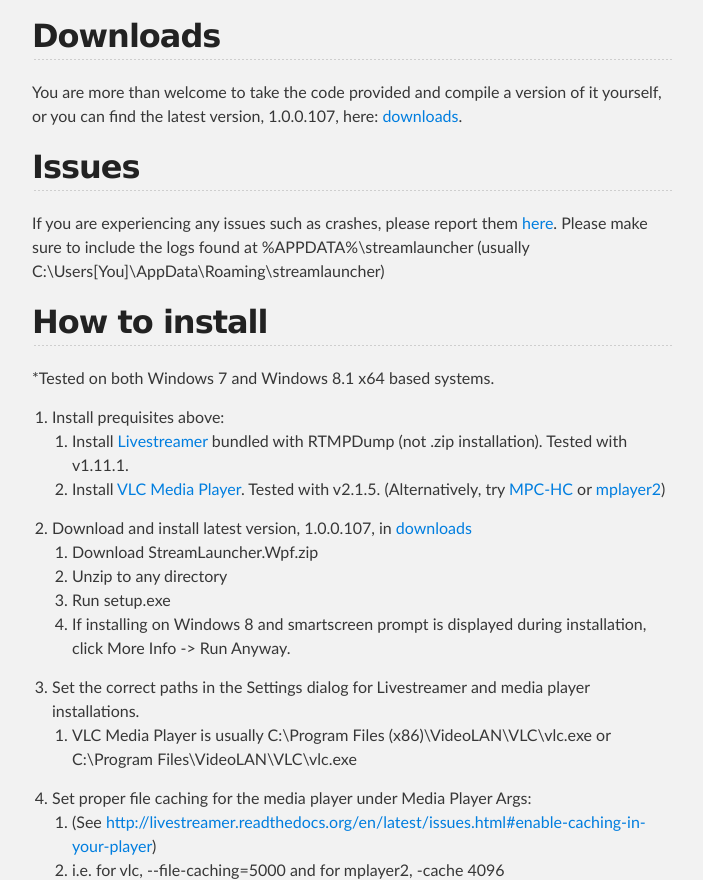
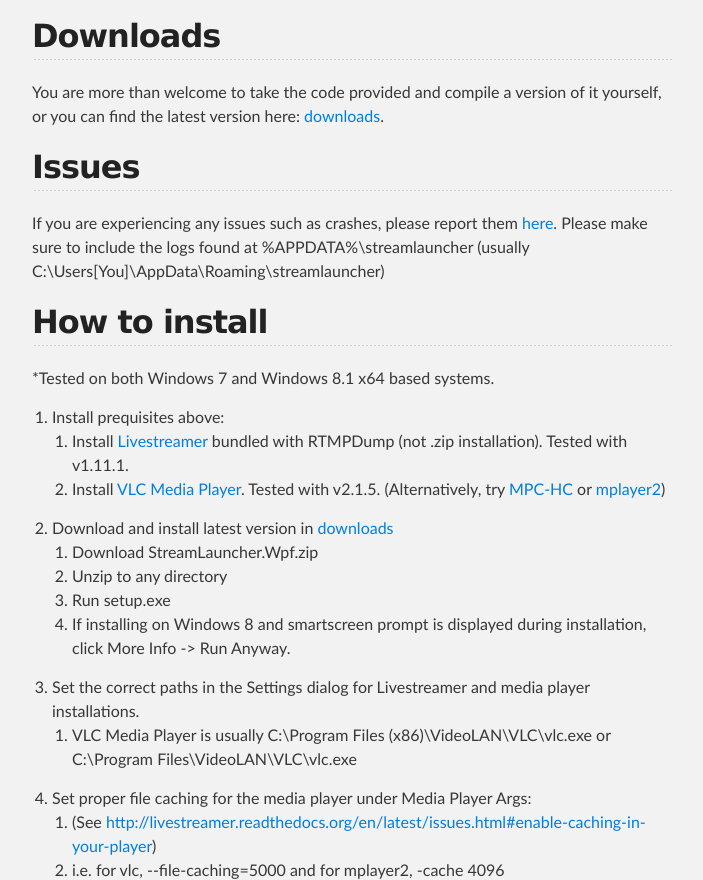
Before and after one commit to lukehutton/streamlauncher, a plain HTML site: page index.html in a window 1280 px wide. Shown: the part 1914-2794 px from the top of the page, without its empty margins (288-991 px from the left). Drawn offline with Linux system fonts and the light colour scheme.

Commit message:
Update index to remove version info

```diff
--- a/index.html
+++ b/index.html
@@ -93,7 +93,7 @@
 <h2>
 <a id="downloads" class="anchor" href="#downloads" aria-hidden="true"><span class="octicon octicon-link"></span></a>Downloads</h2>
 
-<p>You are more than welcome to take the code provided and compile a version of it yourself, or you can find the latest version, 1.0.0.107, here: <a href="https://github.com/lukehutton/streamlauncher/releases">downloads</a>.</p>
+<p>You are more than welcome to take the code provided and compile a version of it yourself, or you can find the latest version here: <a href="https://github.com/lukehutton/streamlauncher/releases">downloads</a>.</p>
 
 <h2>
 <a id="issues" class="anchor" href="#issues" aria-hidden="true"><span class="octicon octicon-link"></span></a>Issues</h2>
@@ -114,7 +114,7 @@ Please make sure to include the logs found at %APPDATA%\streamlauncher (usually
 <li>Install <a href="http://www.videolan.org/vlc/index.html">VLC Media Player</a>. Tested with v2.1.5. (Alternatively, try <a href="http://mpc-hc.org/">MPC-HC</a> or <a href="http://www.mplayer2.org/">mplayer2</a>)</li>
 </ol>
 </li>
-<li>Download and install latest version, 1.0.0.107, in <a href="https://github.com/lukehutton/streamlauncher/releases">downloads</a><br>
+<li>Download and install latest version in <a href="https://github.com/lukehutton/streamlauncher/releases">downloads</a><br>
 
 <ol>
 <li>Download StreamLauncher.Wpf.zip</li>
```
